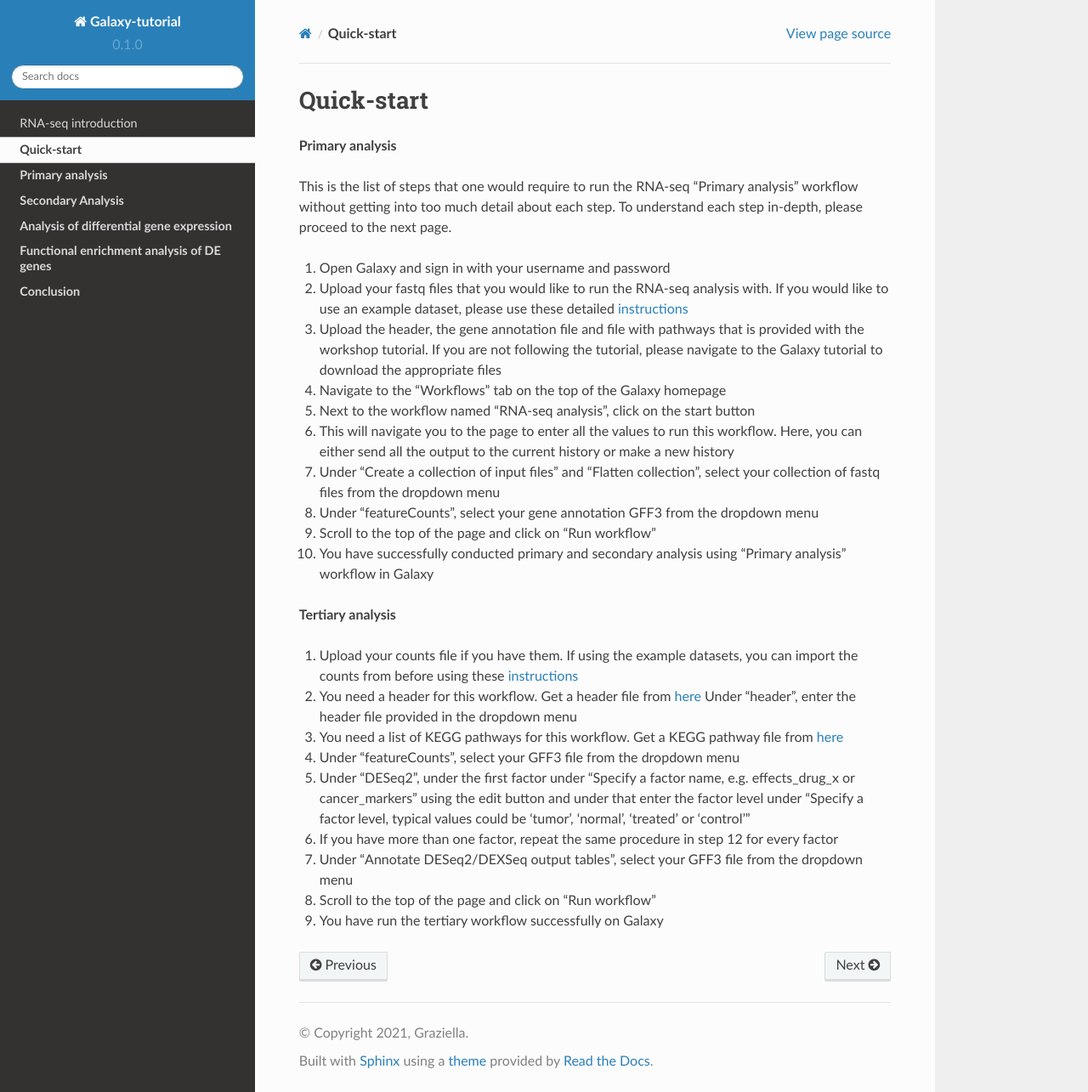
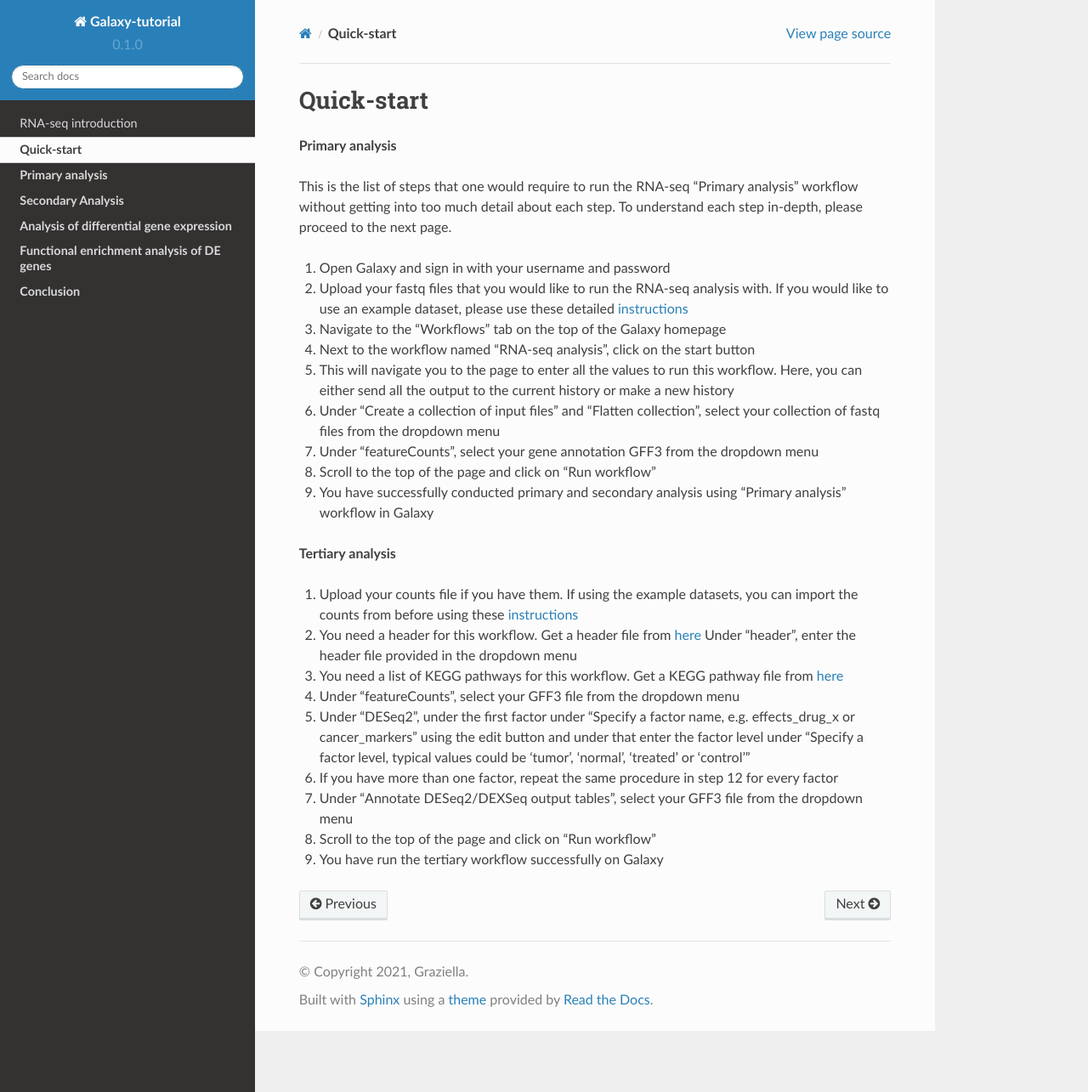
Before and after one commit to CedarsDSN/Galaxy_tutorial, a Sphinx documentation site: the page built from docs/source/Quick-start.rst, in a window 1280 px wide and 1285 px high. Shown: the whole window at 85% size. Built offline with Sphinx 7.4.7 and the Read the Docs theme 2.0.0, drawn with Linux system fonts in a browser that asks for light colours; pages that are not in the unit, such as notebooks, are missing from menus.

Commit message:
Update Quick-start.rst

```diff
--- a/docs/source/Quick-start.rst
+++ b/docs/source/Quick-start.rst
@@ -8,14 +8,13 @@ This is the list of steps that one would require to run the RNA-seq "Primary ana
 
 1. Open Galaxy and sign in with your username and password
 2. Upload your fastq files that you would like to run the RNA-seq analysis with. If you would like to use an example dataset, please use these detailed `instructions <https://artbio.github.io/springday/uploads/>`_
-3. Upload the header, the gene annotation file and file with pathways that is provided with the workshop tutorial. If you are not following the tutorial, please navigate to the Galaxy tutorial to download the appropriate files
-4. Navigate to the "Workflows" tab on the top of the Galaxy homepage
-5. Next to the workflow named "RNA-seq analysis", click on the start button
-6. This will navigate you to the page to enter all the values to run this workflow. Here, you can either send all the output to the current history or make a new history
-7. Under "Create a collection of input files" and "Flatten collection", select your collection of fastq files from the dropdown menu
-8. Under "featureCounts", select your gene annotation GFF3 from the dropdown menu
-9. Scroll to the top of the page and click on "Run workflow"
-10. You have successfully conducted primary and secondary analysis using "Primary analysis" workflow in Galaxy
+3. Navigate to the "Workflows" tab on the top of the Galaxy homepage
+4. Next to the workflow named "RNA-seq analysis", click on the start button
+5. This will navigate you to the page to enter all the values to run this workflow. Here, you can either send all the output to the current history or make a new history
+6. Under "Create a collection of input files" and "Flatten collection", select your collection of fastq files from the dropdown menu
+7. Under "featureCounts", select your gene annotation GFF3 from the dropdown menu
+8. Scroll to the top of the page and click on "Run workflow"
+9. You have successfully conducted primary and secondary analysis using "Primary analysis" workflow in Galaxy
 
 **Tertiary analysis**
 
```
